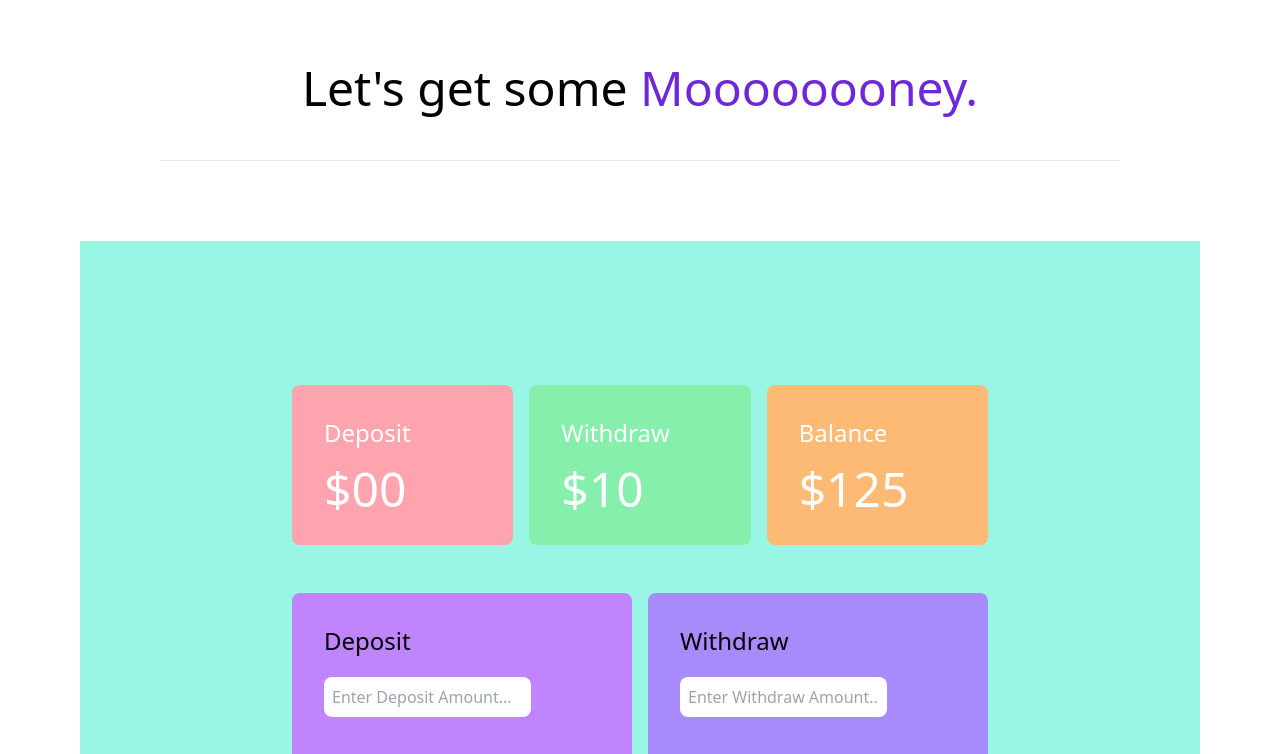
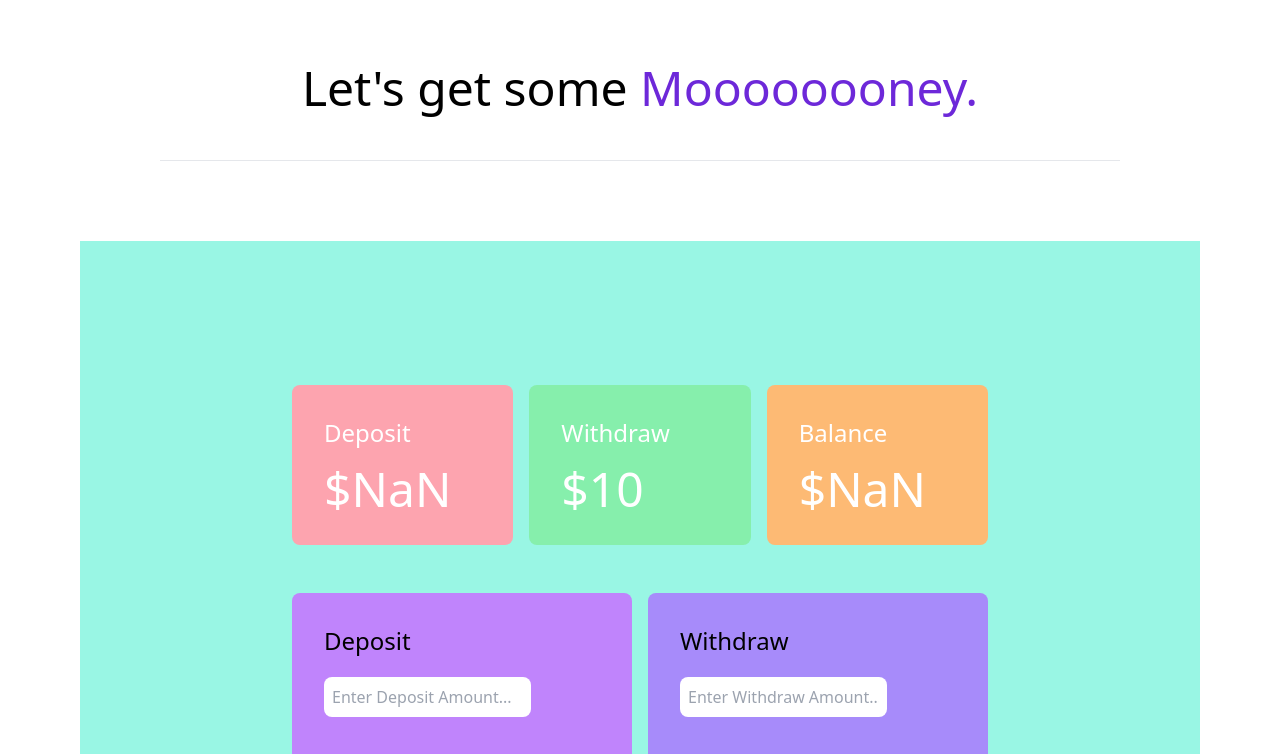
Before and after one commit to Fahmidur-arnob/simple-bank-website, a plain HTML site: page bank.html in a window 1280 px wide. Both pictures are taken after a click on the button "Deposit". Shown: the top 754 px of the page. Drawn offline with nearby package versions, Linux system fonts and the light colour scheme.

Commit message:
Done with all the deposit transaction

```diff
--- a/bank.html
+++ b/bank.html
@@ -26,7 +26,7 @@
             <div class="grid grid-cols-3 gap-4 w-9/12 mx-auto text-white">
                 <div class="bg-rose-300 p-8 rounded-lg">
                     <h4 class="text-2xl mb-4">Deposit</h4>
-                    <h2 class="text-5xl">$00</h2>
+                    <h2 class="text-5xl">$<span id="depo-amount-holder">00</span></h2>
                 </div>
 
                 <div class="bg-green-300 p-8 rounded-lg">
@@ -36,7 +36,7 @@
 
                 <div class="bg-orange-300 p-8 rounded-lg">
                     <h4 class="text-2xl mb-4">Balance</h4>
-                    <h2 class="text-5xl">$125</h2>
+                    <h2 class="text-5xl">$<span id="balance-amount-holder">00</span></h2>
                 </div>
             </div>
         </section>
--- a/js/deposit.js
+++ b/js/deposit.js
@@ -2,6 +2,32 @@
 
 document.getElementById('deposit-btn').addEventListener('click', function(){
     const depoField = document.getElementById('deposit-field');
-    const depoAmount = depoField.value;
-    console.log(depoAmount);
+    const newDepoAmount = depoField.value;//string
+    const nDepoAmount = parseFloat(newDepoAmount);
+
+    const depoPrevTotal = document.getElementById('depo-amount-holder');
+
+    const prevDepoTotal = depoPrevTotal.innerText;
+    const pDepoTotal = parseFloat(prevDepoTotal);
+
+    const currentDepoTotal = pDepoTotal + nDepoAmount;
+
+    depoPrevTotal.innerText = currentDepoTotal;
+
+    const balanceTotal = document.getElementById('balance-amount-holder');
+    const prevBalanceTotal = balanceTotal.innerText;
+    const pBalanceTotal = parseFloat(prevBalanceTotal);
+
+
+    const currentBalanceTotal = pBalanceTotal + nDepoAmount;
+
+    balanceTotal.innerText = currentBalanceTotal;
+
+
+
+
+
+
+    depoField.value = '';
+
 });
```
